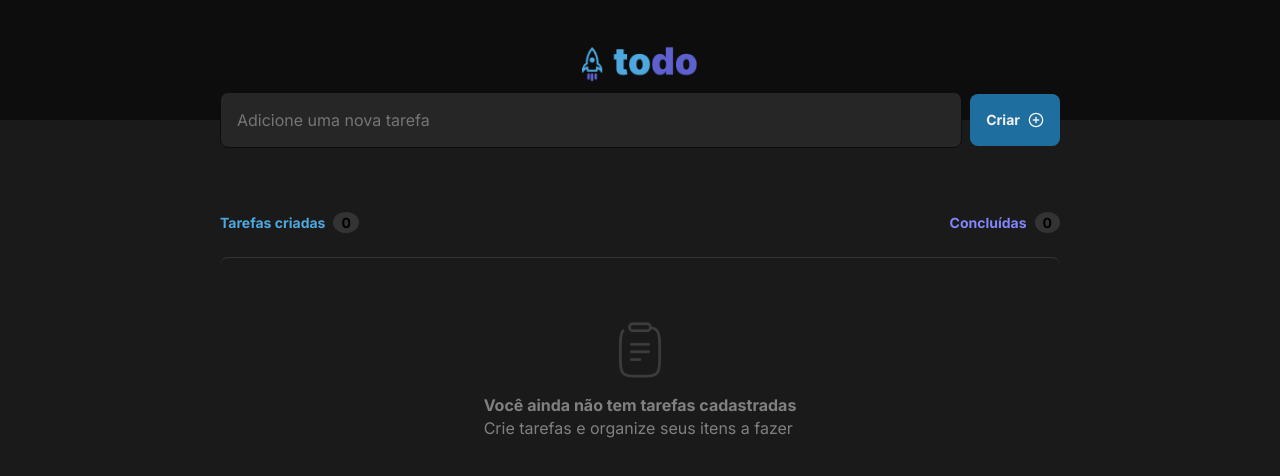
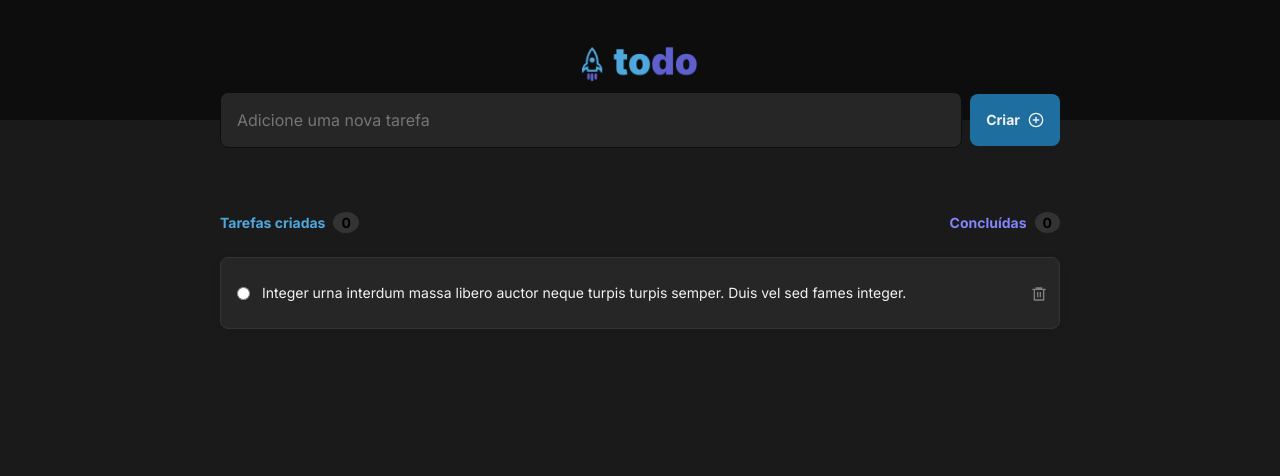
Before and after one commit to arielcBR/to-do-list, a React (Vite) app: page / in a window 1280 px wide. Shown: the top 476 px of the page. Built offline with nearby package versions, Linux system fonts and the light colour scheme.

Commit message:
finished task component

```diff
--- /dev/null
+++ b/src/components/Task/Task.tsx
@@ -0,0 +1,20 @@
+import { RiDeleteBin6Line } from 'react-icons/ri'
+import styles from './task.module.css'
+
+interface TaskProps {
+    content: string;
+}
+
+export function Task({content}: TaskProps){
+    return (
+        <form>
+            <label className={styles.form} htmlFor="taskSelected">
+                <input className={styles.input} type="radio" id="taskSelected" value=""/>
+                <p className={styles.description}>{content}</p>
+                <button className={styles.trashButton} type="submit">
+                    <RiDeleteBin6Line/>
+                </button>
+            </label>
+        </form>
+    )
+}
--- /dev/null
+++ b/src/components/Task/task.module.css
@@ -0,0 +1,34 @@
+.form{
+    display: flex;
+    align-items: center;
+    gap: 1.2rem;
+
+    border-radius: 8px;
+    border: 1px solid var(--gray-400);
+    background: var(--gray-500);
+    box-shadow: 0px 2px 8px 0px rgba(0, 0, 0, 0.06);
+    height: calc(4rem + 1.6rem * 2);
+    padding: 1.6rem;
+    width: 100%;
+}
+
+.description{
+    color: var(--gray-100);
+    font-size: 1.4rem;
+    flex: 1;
+    line-height: 1.4;
+}
+
+.trashButton{
+    background: var(--gray-500);
+    color: var(--gray-300);
+    cursor: pointer;
+    height: 1.4rem;
+    width: 1.25rem;
+    transition: 0.3s ease-in-out;
+}
+
+.trashButton:hover{
+    color: red;
+    transform: scale(1.15);
+}
--- a/src/pages/home.module.css
+++ b/src/pages/home.module.css
@@ -94,6 +94,7 @@ main > form > button:hover{
     display: flex;
     align-items: center;
     justify-content: space-between;
+    margin-bottom: 2.4rem;
 }
 
 .tableHeader > div{
@@ -123,7 +124,7 @@ main > form > button:hover{
     padding: 0.2rem 0.8rem;
 }
 
-.tableBody{
+.wrapperEmptyState{
     display: flex;
     align-items: center;
     justify-content: center;
@@ -132,11 +133,10 @@ main > form > button:hover{
 
     border-radius: 8px;
     border-top: 1px solid var(--gray-400);
-    margin-top: 2.4rem;
     padding: 6.4rem 2.4rem;
 }
 
-.tableBody > div > p{
+.wrapperEmptyState > div > p{
     color: var(--gray-300);
     line-height: 1.4;
 }
--- a/src/pages/index.tsx
+++ b/src/pages/index.tsx
@@ -2,6 +2,8 @@ import { FiPlusCircle } from 'react-icons/fi'
 import logo from '../assets/logo.png'
 import empty from '../assets/empty.svg'
 import styles from './home.module.css'
+
+import { Task } from '../components/Task/Task'
 
 export function Home(){
 
@@ -37,11 +39,14 @@ return (
                     </div>
 
                     <div className={styles.tableBody}>
-                        <img src={empty}/>
-                        <div>
-                            <p><strong>Você ainda não tem tarefas cadastradas</strong></p>
-                            <p>Crie tarefas e organize seus itens a fazer</p>
-                        </div>
+                        <Task content={'Integer urna interdum massa libero auctor neque turpis turpis semper. Duis vel sed fames integer.'}/>
+                        {/* <div className={styles.wrapperEmptyState}>
+                            <img src={empty}/>
+                            <div>
+                                <p><strong>Você ainda não tem tarefas cadastradas</strong></p>
+                                <p>Crie tarefas e organize seus itens a fazer</p>
+                            </div>
+                        </div> */}
                     </div>
                 </div>
             </main>
```
Also changed, not shown: .eslintrc.cjs.
